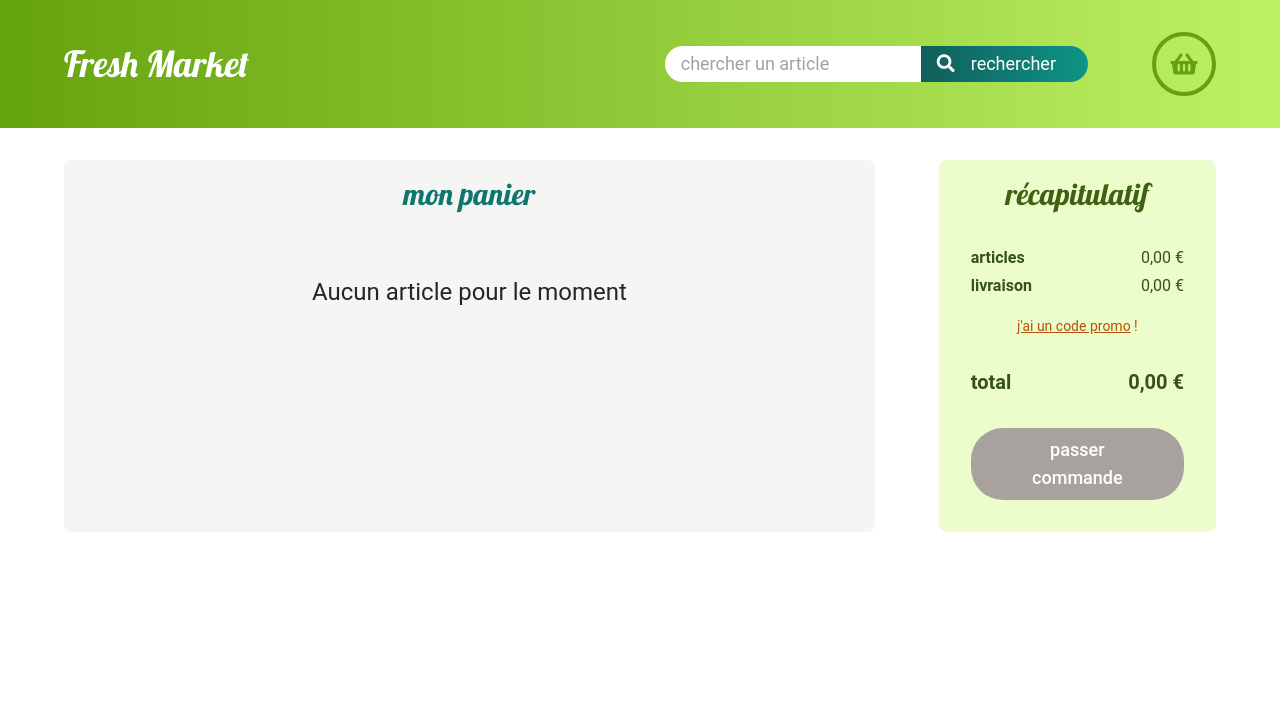
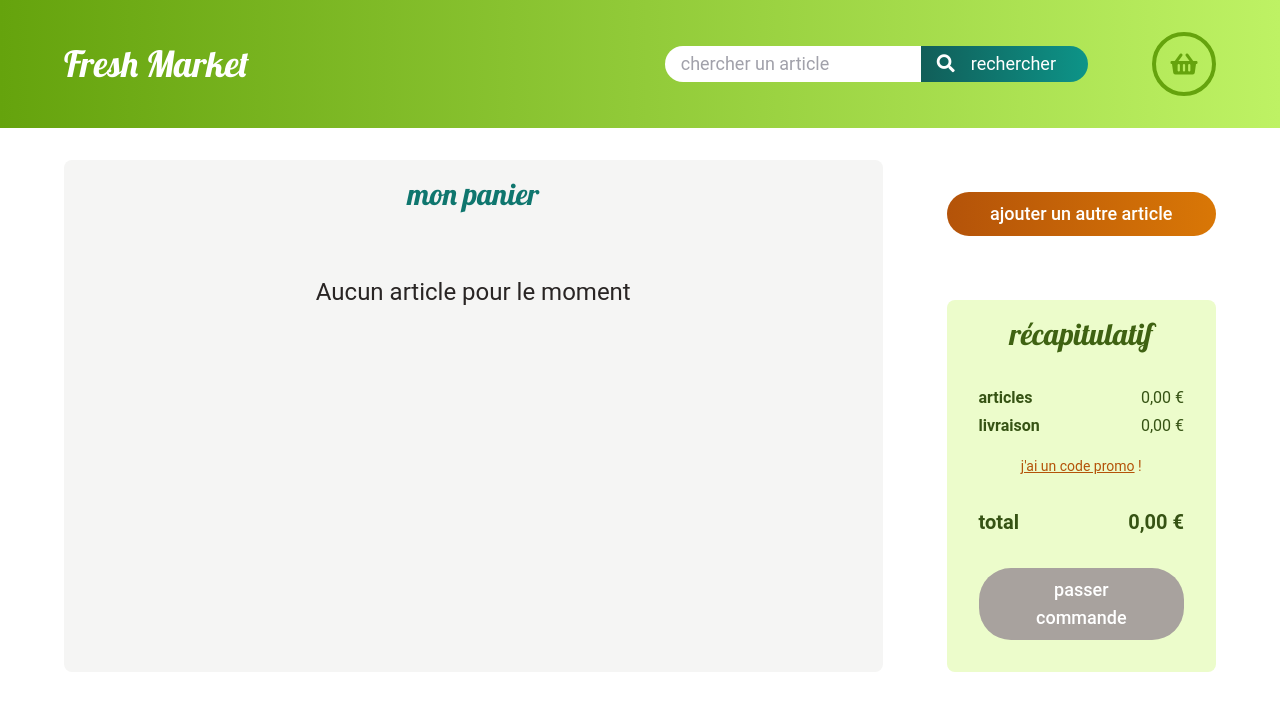
Before and after one commit to logic-fabric/fresh-market, a React (Create React App) app: page /mon-panier in a window 1280 px wide. Shown: the top 710 px of the page. Built offline with nearby package versions, Linux system fonts and the light colour scheme.

Commit message:
ui/ux: add an explicit button 'ajouter un autre article' on Basket Page

```diff
--- a/src/pages/Basket/Basket.jsx
+++ b/src/pages/Basket/Basket.jsx
@@ -1,3 +1,4 @@
+import { Link } from "react-router-dom";
 import { useSelector } from "react-redux";
 
 import { BasketContent } from "../../components/BasketContent/BasketContent";
@@ -16,13 +17,22 @@ export function Basket() {
         <BasketContent articles={articles} />
       </section>
 
-      <aside className="basket-summary-container w-1/4 ml-3 mr-4 my-3 px-3 py-2 rounded-1 leading-7 bg-primary-100">
-        <h2 className="mb-3 font-serif text-primary-800 text-center text-3xl">
-          récapitulatif
-        </h2>
+      <div className="w-1/4 ml-3 mr-4 my-3">
+        <Link
+          className="block relative m-auto px-3 py-1 mt-3 mb-4 rounded-3 text-white text-center text-lg font-medium bg-gradient-to-r from-tonic-700 to-tonic-600 transition-all duration-300 hover:shadow-lg hover:opacity-90 hover:transform hover:-translate-y-px"
+          to="/"
+        >
+          ajouter un autre article
+        </Link>
 
-        <BasketSummary articles={articles} />
-      </aside>
+        <aside className="basket-summary-container w-full px-3 py-2 rounded-1 leading-7 bg-primary-100">
+          <h2 className="mb-3 font-serif text-primary-800 text-center text-3xl">
+            récapitulatif
+          </h2>
+
+          <BasketSummary articles={articles} />
+        </aside>
+      </div>
     </main>
   );
 }
```
